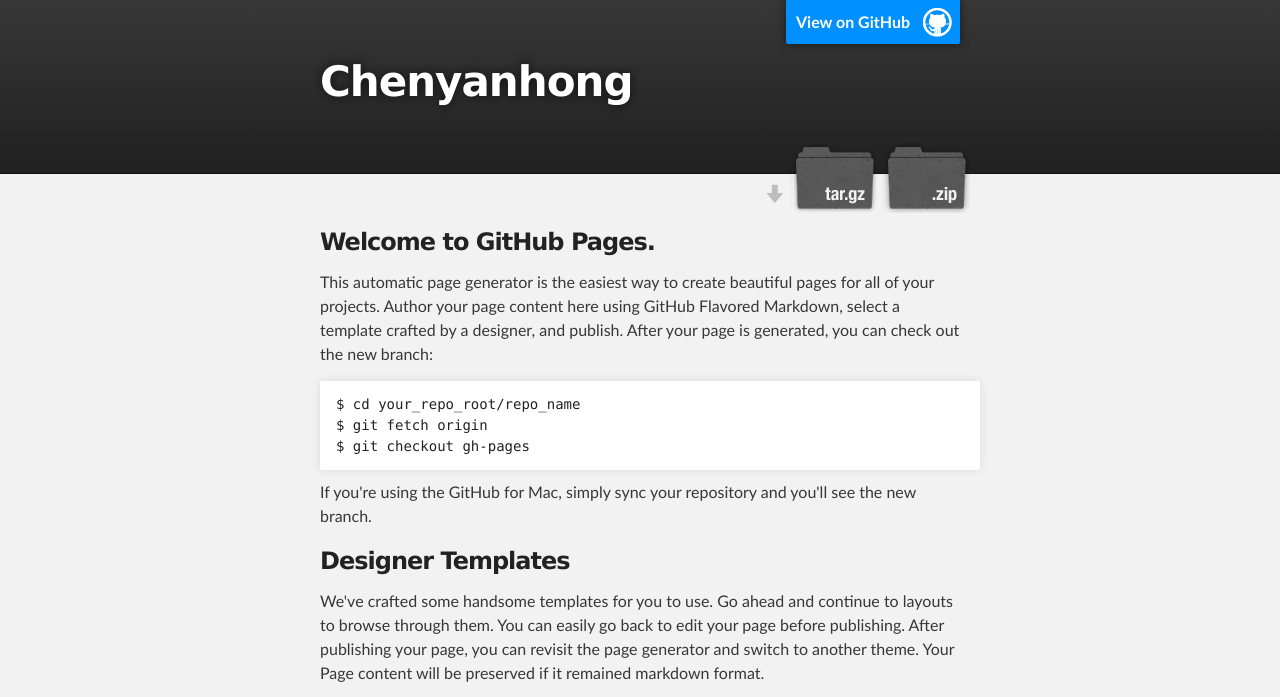
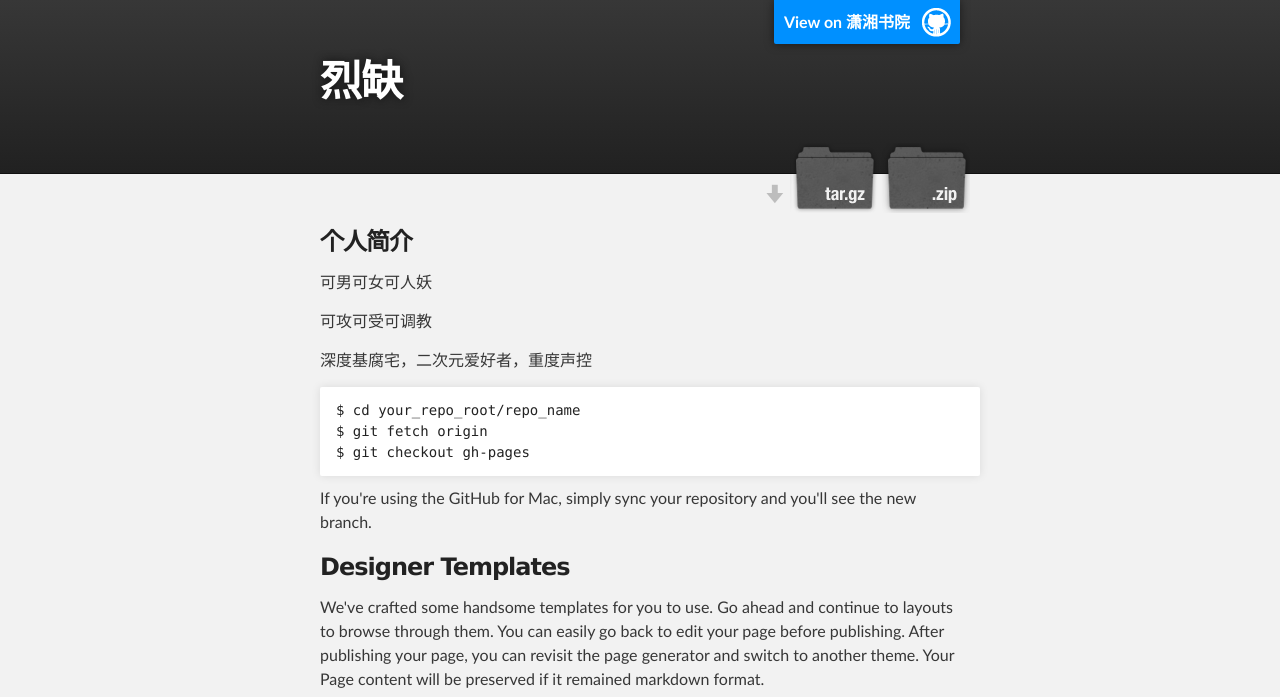
Before and after one commit to hongrainbow/chenyanhong, a plain HTML site: page index.html in a window 1280 px wide. Shown: the top 697 px of the page. Drawn offline with Linux system fonts and the light colour scheme.

Commit message:
add cname

```diff
--- a/index.html
+++ b/index.html
@@ -16,9 +16,9 @@
     <!-- HEADER -->
     <div id="header_wrap" class="outer">
         <header class="inner">
-          <a id="forkme_banner" href="https://github.com/hongrainbow/chenyanhong">View on GitHub</a>
+          <a id="forkme_banner" href="http://www.xxsy.net/info/565893.html">View on 潇湘书院</a>
 
-          <h1 id="project_title">Chenyanhong</h1>
+          <h1 id="project_title">烈缺</h1>
           <h2 id="project_tagline"></h2>
 
             <section id="downloads">
@@ -32,9 +32,11 @@
     <div id="main_content_wrap" class="outer">
       <section id="main_content" class="inner">
         <h3>
-<a id="welcome-to-github-pages" class="anchor" href="#welcome-to-github-pages" aria-hidden="true"><span class="octicon octicon-link"></span></a>Welcome to GitHub Pages.</h3>
+<a id="welcome-to-github-pages" class="anchor" href="#welcome-to-github-pages" aria-hidden="true"><span class="octicon octicon-link"></span></a>个人简介</h3>
 
-<p>This automatic page generator is the easiest way to create beautiful pages for all of your projects. Author your page content here using GitHub Flavored Markdown, select a template crafted by a designer, and publish. After your page is generated, you can check out the new branch:</p>
+<p>可男可女可人妖</p>
+<p>可攻可受可调教</p>
+<p>深度基腐宅，二次元爱好者，重度声控</p>
 
 <pre><code>$ cd your_repo_root/repo_name
 $ git fetch origin
```
Also changed, not shown: 1 other file.
